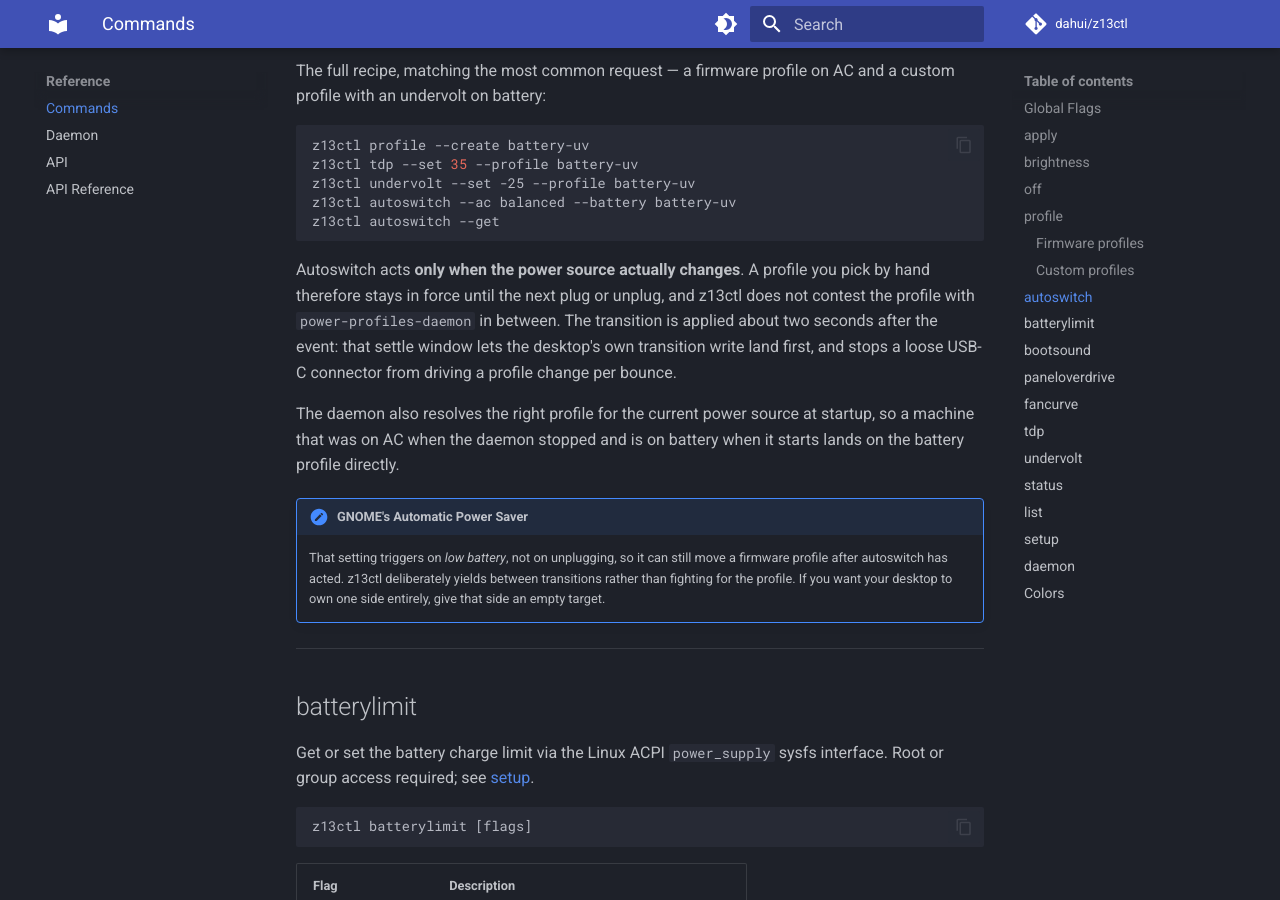
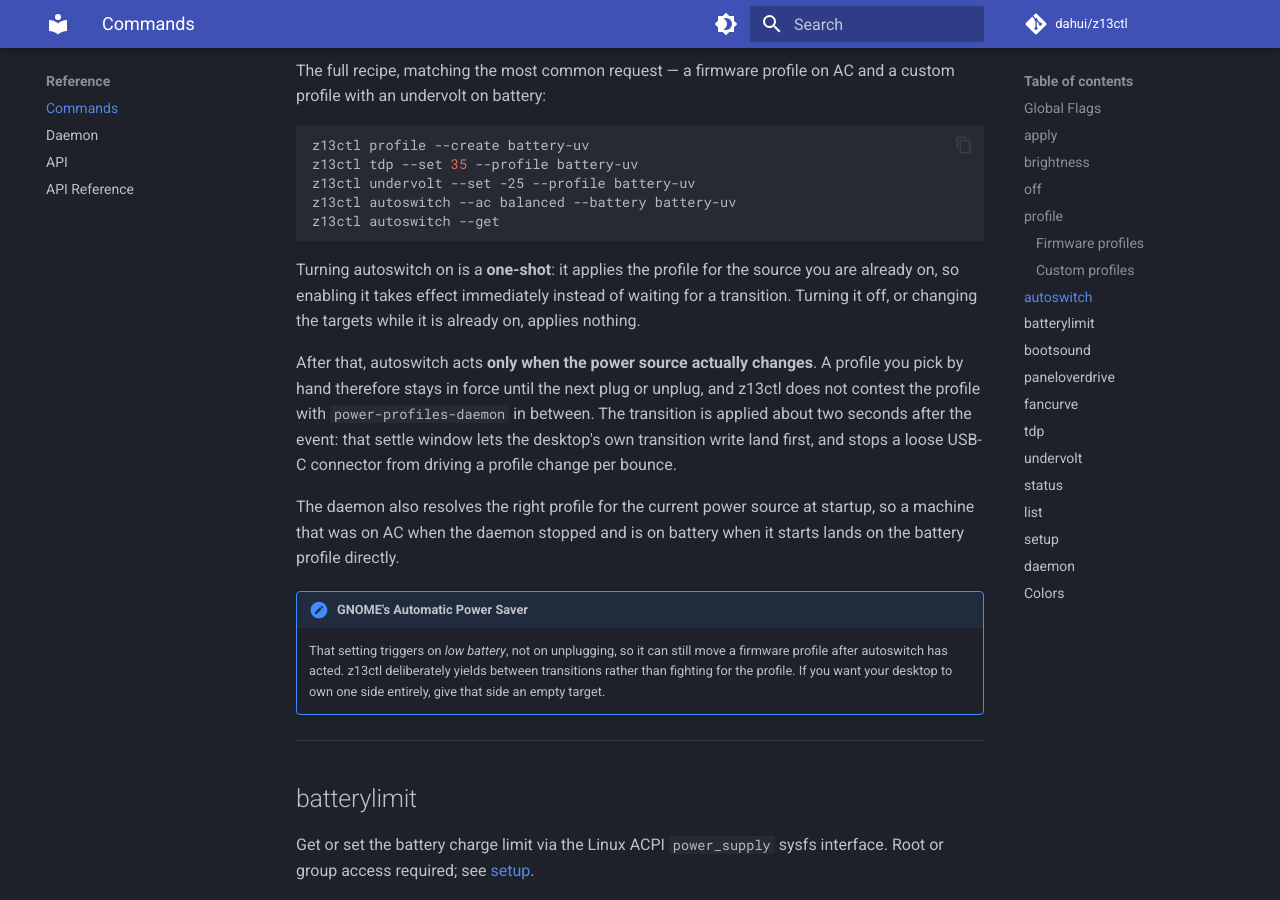
Before and after one commit to dahui/z13ctl, an MkDocs documentation site: the page built from docs/commands.md, in a window 1280 px wide and 900 px high, scrolled down 5605 px. Built offline with MkDocs 1.6.1 and Material for MkDocs 9.7.7, drawn with Linux system fonts in a browser that asks for light colours; comment, search, counter and statistics services are not loaded.

Commit message:
fix: Fix regression in autoswitch behavior. smoketest is now green.

````diff
--- a/docs/commands.md
+++ b/docs/commands.md
@@ -236,9 +236,14 @@ z13ctl autoswitch --ac balanced --battery battery-uv
 z13ctl autoswitch --get
 ```
 
-Autoswitch acts **only when the power source actually changes**. A profile you
-pick by hand therefore stays in force until the next plug or unplug, and z13ctl
-does not contest the profile with `power-profiles-daemon` in between. The
+Turning autoswitch on is a **one-shot**: it applies the profile for the source
+you are already on, so enabling it takes effect immediately instead of waiting
+for a transition. Turning it off, or changing the targets while it is already
+on, applies nothing.
+
+After that, autoswitch acts **only when the power source actually changes**. A
+profile you pick by hand therefore stays in force until the next plug or unplug,
+and z13ctl does not contest the profile with `power-profiles-daemon` in between. The
 transition is applied about two seconds after the event: that settle window lets
 the desktop's own transition write land first, and stops a loose USB-C connector
 from driving a profile change per bounce.
````
Also changed, not shown: docs/getting-started.md (+7 -3 lines), 2 other files.
